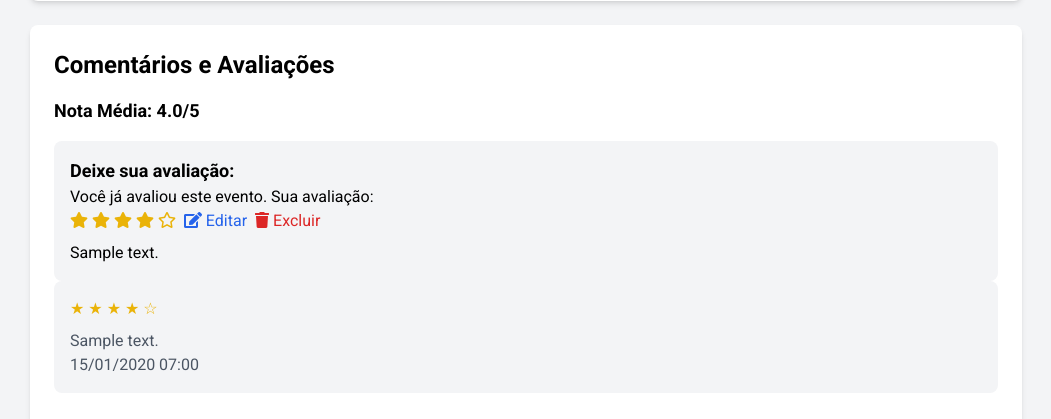
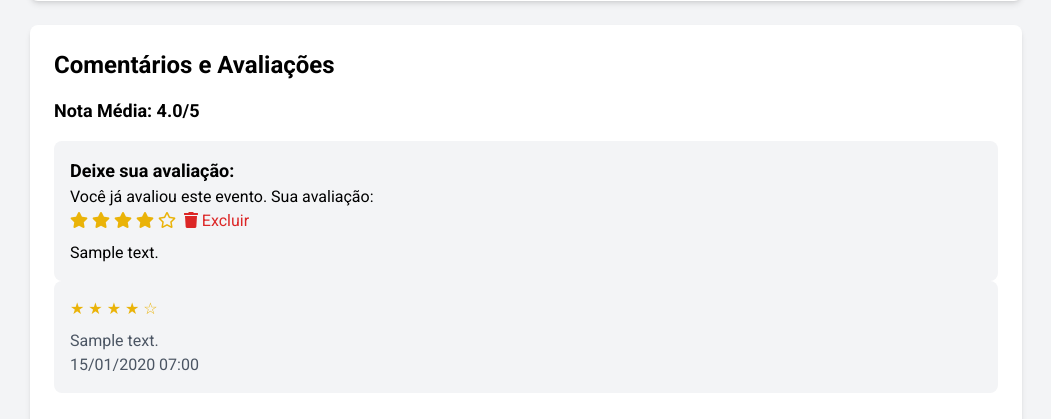
Before and after one commit to AlfaTeamUninassau/eventos_cariri, a Django app: page /events/1/ in a window 1280 px wide. Shown: the part 1617-2036 px from the top of the page, without its empty margins (114-1165 px from the left). Run offline with Django 5.2, Linux system fonts and the light colour scheme; a user stored in the database is signed in; tables that the repository leaves empty hold one stand-in row (values such as "Sample post"); grey boxes marked "Sample" are stand-in pictures; some libraries are stand-ins or nearby versions.

```diff
--- a/events/templates/event_detail.html
+++ b/events/templates/event_detail.html
@@ -233,9 +233,6 @@
                 {% endfor %}
             </div>
             {% if user == user_review.user %}
-                <a href="{% url 'review_update' user_review.pk %}" class="ml-2 text-blue-600">
-                    <i class="fas fa-edit"></i> Editar
-                </a>
                 <a href="{% url 'review_delete' user_review.pk %}" class="ml-2 text-red-600"
                    onclick="return confirm('Tem certeza que deseja excluir esta avaliação?')">
                     <i class="fas fa-trash"></i> Excluir
```
